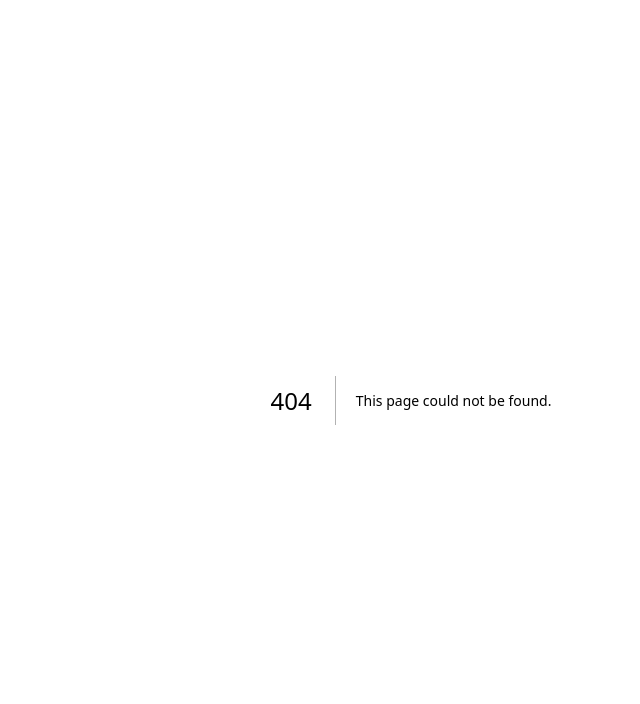
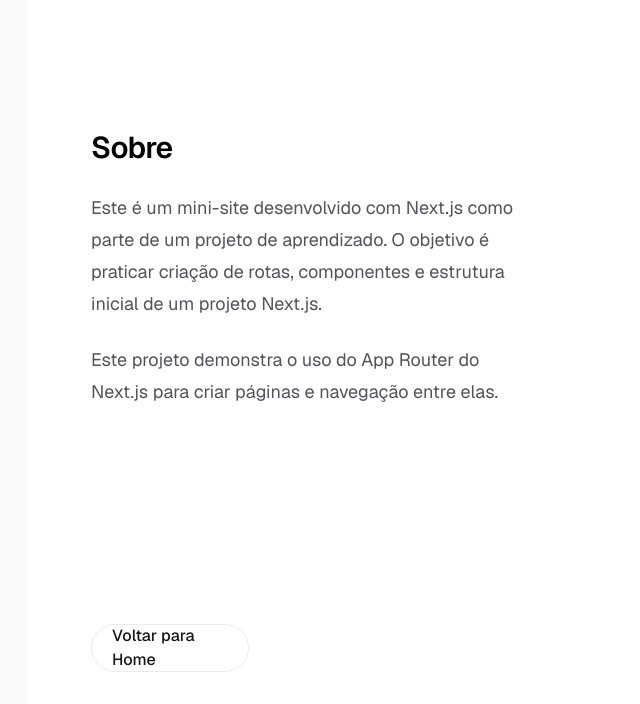
Before and after one commit to davi-aalves/meu-projeto-next, a Next.js app: page /sobre in a window 1280 px wide. Before the commit this address had no page. Shown: the top 704 px of the page, without its empty margins (229-869 px from the left). Built offline with nearby package versions, Linux system fonts and the light colour scheme.

Commit message:
feat(rotas): implementa página Sobre
- Cria rota /sobre no App Router
- Adiciona página com informações do projeto
- Inclui link de navegação para Home

```diff
--- /dev/null
+++ b/app/sobre/page.js
@@ -0,0 +1,28 @@
+export default function Sobre() {
+  return (
+    <div className="flex min-h-screen items-center justify-center bg-zinc-50 font-sans dark:bg-black">
+      <main className="flex min-h-screen w-full max-w-3xl flex-col items-center justify-between py-32 px-16 bg-white dark:bg-black sm:items-start">
+        <div className="flex flex-col items-center gap-6 text-center sm:items-start sm:text-left">
+          <h1 className="max-w-xs text-3xl font-semibold leading-10 tracking-tight text-black dark:text-zinc-50">
+            Sobre
+          </h1>
+          <p className="max-w-md text-lg leading-8 text-zinc-600 dark:text-zinc-400">
+            Este é um mini-site desenvolvido com Next.js como parte de um projeto de aprendizado.
+            O objetivo é praticar criação de rotas, componentes e estrutura inicial de um projeto Next.js.
+          </p>
+          <p className="max-w-md text-lg leading-8 text-zinc-600 dark:text-zinc-400">
+            Este projeto demonstra o uso do App Router do Next.js para criar páginas e navegação entre elas.
+          </p>
+        </div>
+        <div className="flex flex-col gap-4 text-base font-medium sm:flex-row">
+          <a
+            className="flex h-12 w-full items-center justify-center rounded-full border border-solid border-black/[.08] px-5 transition-colors hover:border-transparent hover:bg-black/[.04] dark:border-white/[.145] dark:hover:bg-[#1a1a1a] md:w-[158px]"
+            href="/"
+          >
+            Voltar para Home
+          </a>
+        </div>
+      </main>
+    </div>
+  );
+}
```
